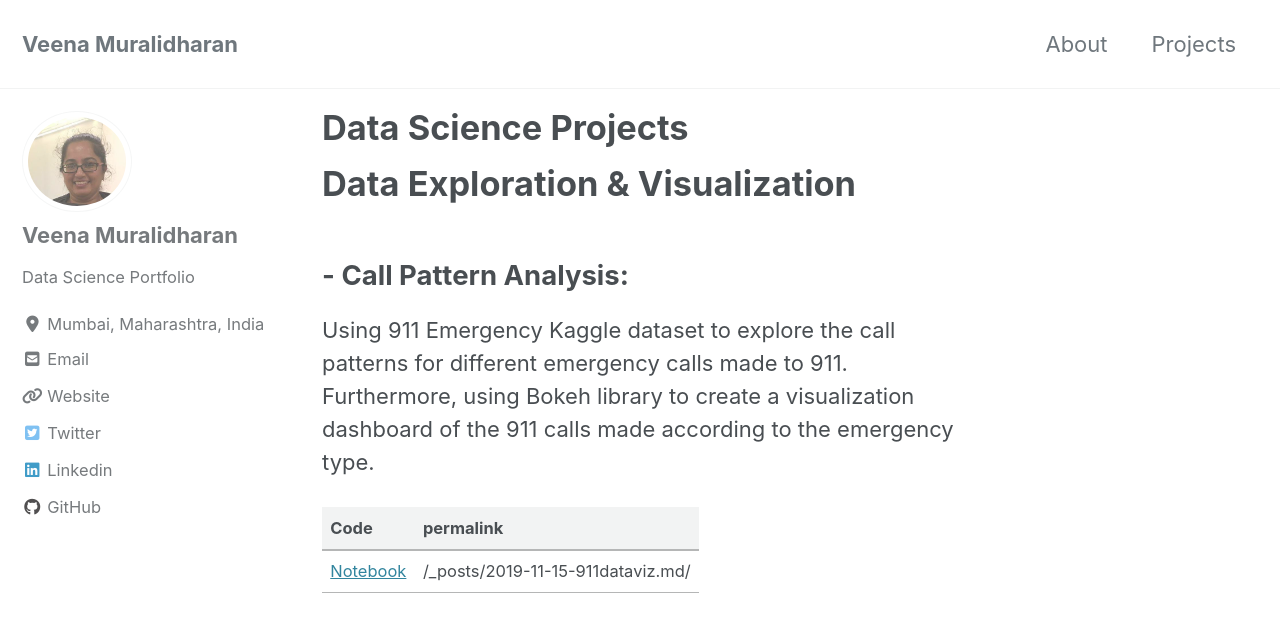
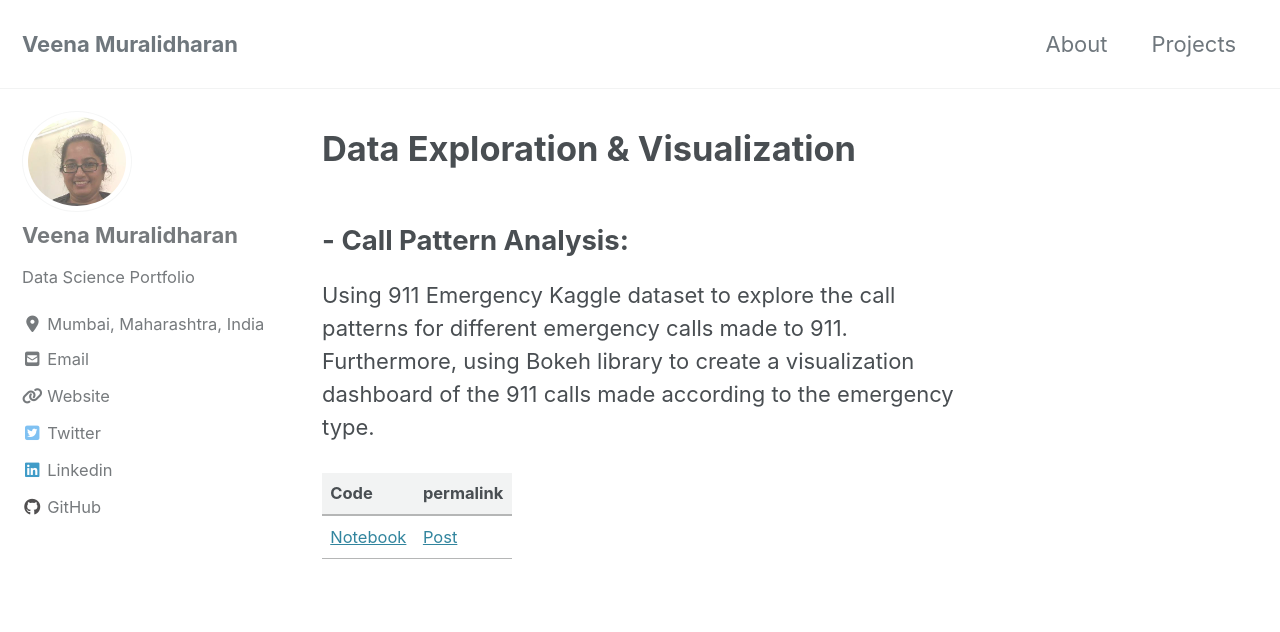
Before and after one commit to veena1486/veena1486.github.io, a Jekyll site: the page built from _pages/projects.md, in a window 1280 px wide and 900 px high. Shown: the top 632 px of the window. Built offline with Jekyll 4.4.1, drawn with Linux system fonts in a browser that asks for light colours; cached includes are drawn as plain includes; nearby versions of some CDN libraries.

Commit message:
Update projects.md

```diff
--- a/_pages/projects.md
+++ b/_pages/projects.md
@@ -1,7 +1,7 @@
 ---
 layout: archive
 permalink: /projects/
-title: "Data Science Projects"
+title: ""
 toc: true
 toc_label: "Projects"
 toc_icon: "cog"
@@ -14,4 +14,4 @@
 
  Code |permalink |
  --- | --- |
- [Notebook](https://github.com/veena1486/datascience-portfolio/tree/master/CrimeAnalysis)| /_posts/2019-11-15-911dataviz.md/
+ [Notebook](https://github.com/veena1486/datascience-portfolio/tree/master/CrimeAnalysis)|[Post](https://veena1486.github.io/911dataviz/)
```
